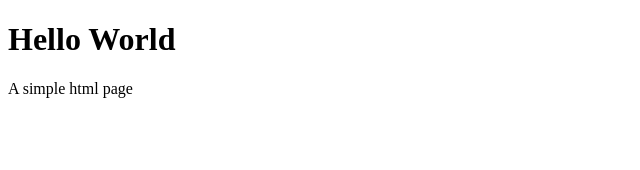
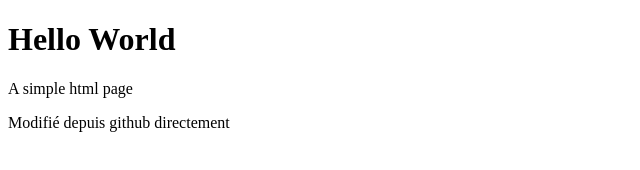
Before and after one commit to GrCOTE7/grcote7.github.io, a plain HTML site: page index.html in a window 1280 px wide. Shown: the whole page, without its empty margins (0-640 px from the left). Drawn offline with Linux system fonts and the light colour scheme.

Commit message:
modif contenu

```diff
--- a/index.html
+++ b/index.html
@@ -8,5 +8,6 @@
 <h1>Hello World</h1>
 
 <p>A simple html page</p>
+<p>Modifié depuis github directement</p>
 </body>
 </html>
```
